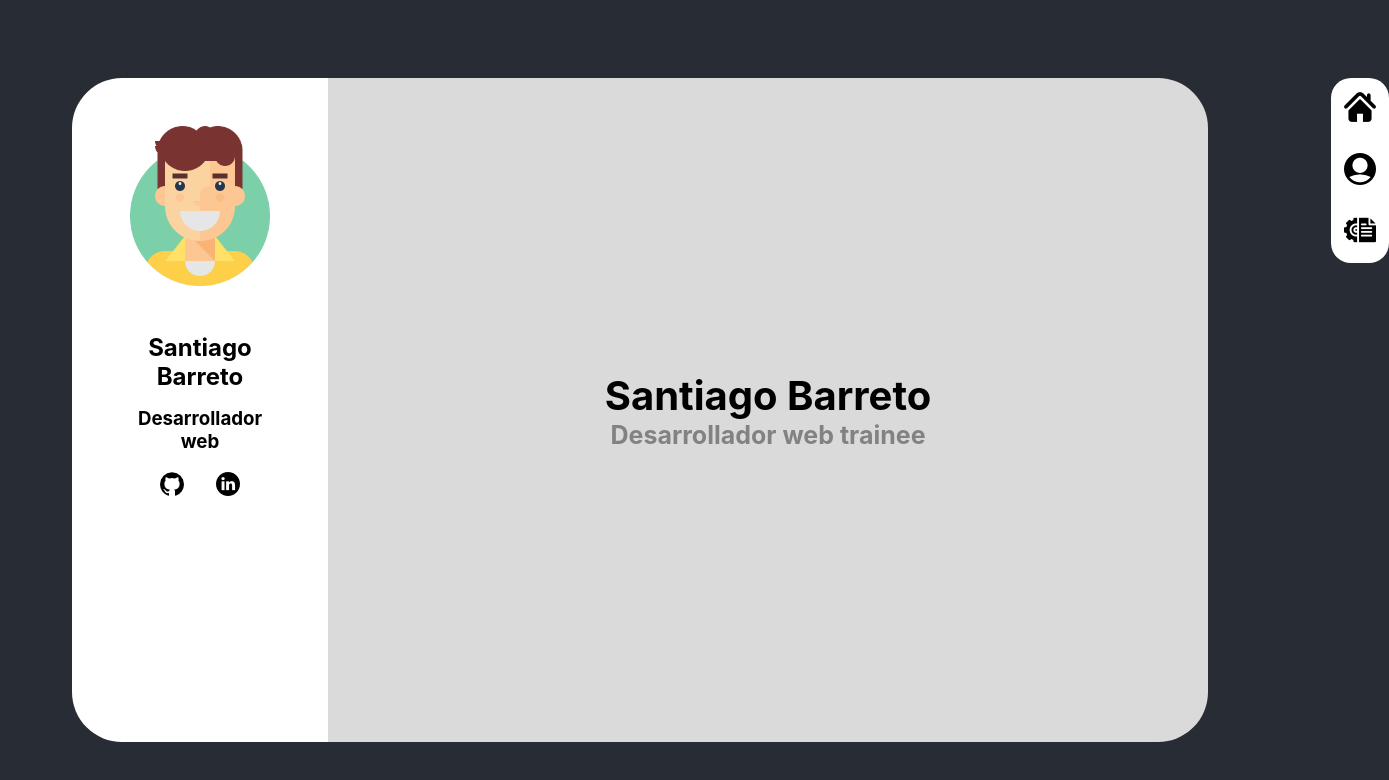
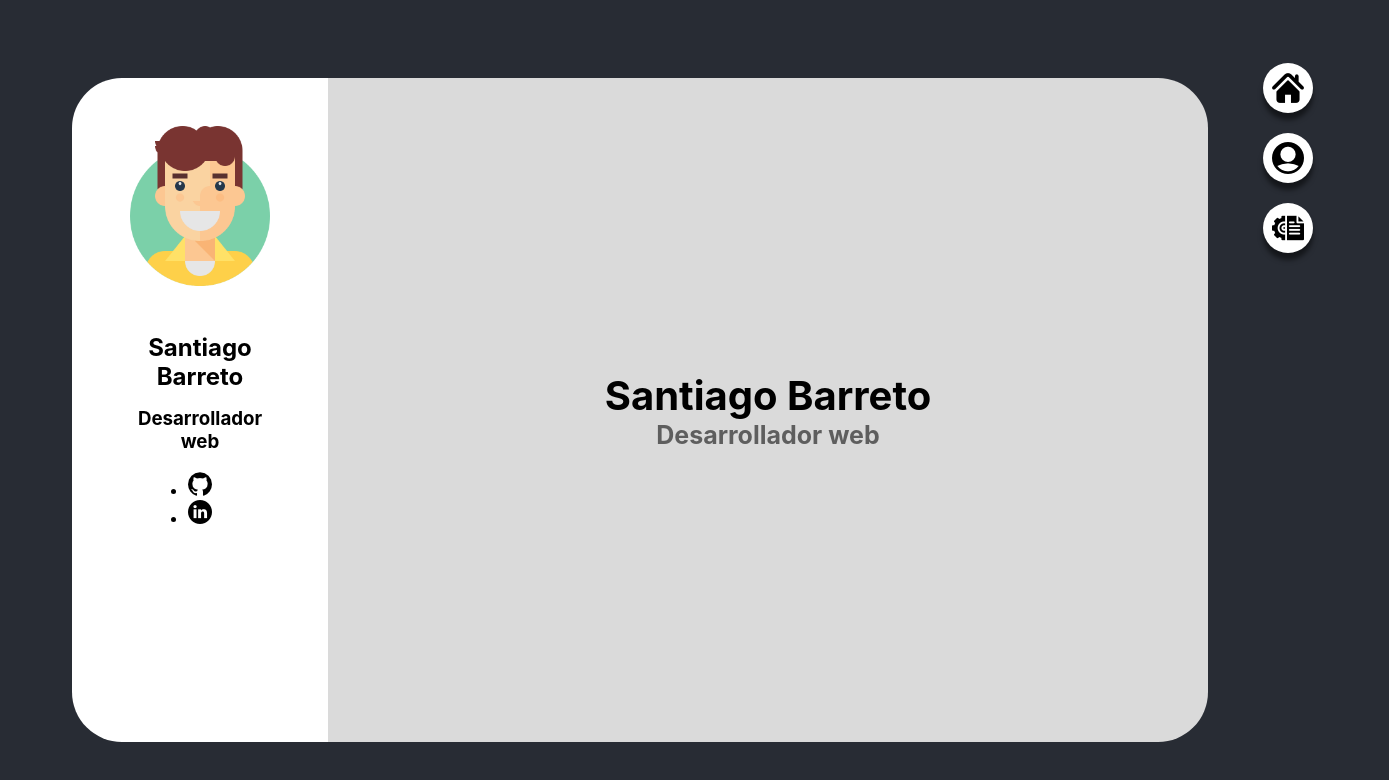
Before and after one commit to santieb/santieb.github.io, a React (Create React App) app: page / in a window 1280 px wide. Shown: the top 780 px of the page, 1389 px wide, since content can reach past the window. Built offline with nearby package versions, Linux system fonts and the light colour scheme.

Commit message:
[add] nav

```diff
--- a/src/App.css
+++ b/src/App.css
@@ -31,3 +31,58 @@
   padding: 0.8em;
   cursor: pointer
 }
+
+
+.menu-nav img {
+    margin-top: 9px;
+}
+
+.menu-nav ul {
+    margin-left: 90rem;
+    position: absolute;
+    transform: translate(-50%, -50%);
+    margin-left: 10vh;
+    margin-top: 10vh;
+    display: flex;
+    flex-direction: column;
+}
+
+.menu-nav ul li {
+    list-style: none;
+    margin: 10px;
+
+}
+.menu-nav ul li {
+    color: #000000;
+    font-size: 25px;
+    line-height: 50px;
+    transition: .5s;
+}
+.menu-nav ul li .fa:hover {
+    color: #ffffff;
+}
+.menu-nav ul li a {
+    position: relative;
+    display: block;
+    width: 50px;
+    height: 50px;
+    border-radius: 50%;
+    background-color: white;
+    text-align: center;
+    transition: 0.5s;
+    transform: translate(0,0px);
+    box-shadow: 0px 7px 5px rgba(0, 0, 0, 0.5);
+}
+.menu-nav ul li a:hover {
+    transform: rotate(0deg) skew(0deg) translate(0, -10px);
+}
+
+.menu-nav ul li:nth-child(1) a:hover {
+    background-color: #3b5999;
+}
+.menu-nav ul li:nth-child(2) a:hover {
+    background-color: #55acee;
+}
+.menu-nav ul li:nth-child(3) a:hover {
+    background-color: #e4405f;
+}
--- a/src/App.js
+++ b/src/App.js
@@ -13,25 +13,13 @@ const App = () => {
       <div class="presentation">
         <Main id={getState}/>
       </div>
-      <nav class="nav">
-        <ul className="items">
-          <li>
-            <a onClick={() => SetState(0)}>
-              <img className="items-icon" src={icons.home} alt="Home"/>
-            </a>
-          </li>
-          <li>
-            <a onClick={() => SetState(1)}>
-              <img className="items-icon" src={icons.user} alt="About me"/>
-            </a>
-          </li>
-          <li>
-            <a onClick={() => SetState(2)}>
-              <img className="items-icon" src={icons.project} alt="Projects"/>
-            </a>
-          </li>
-        </ul>
-      </nav>
+      <div class="menu-nav">
+      <ul>
+        <li><a onClick={() => SetState(0)}><img src={icons.home}></img></a></li>
+        <li><a onClick={() => SetState(1)}><img src={icons.user}></img></a></li>
+        <li><a onClick={() => SetState(2)}><img src={icons.project}></img></a></li>
+      </ul>
+      </div>
     </div>
   )
 }
--- a/src/assets/icons/icons.js
+++ b/src/assets/icons/icons.js
@@ -14,6 +14,7 @@ import node from './node.png'
 import docker from './docker.png'
 import aws from './aws.png'
 import mariadb from './mariadb.png'
+import me2 from './user1.png'
 
 const icons = {
   "me": me,
@@ -31,7 +32,8 @@ const icons = {
   "js": js,
   "node": node,
   "aws": aws,
-  "mariadb": mariadb
+  "mariadb": mariadb,
+  "me2": me2
 }
 
 export default icons
--- a/src/components/Card/Card.css
+++ b/src/components/Card/Card.css
@@ -38,7 +38,3 @@
   font-size: 16px;
   font-weight: 300;
 }
-
-.icons-card {
-  padding: 1rem 2rem;
-}
--- a/src/components/Header/Header.css
+++ b/src/components/Header/Header.css
@@ -19,10 +19,6 @@
   width: 10rem;
 }
 
-.icons {
-  padding: 1em;
-}
-
 .header__title {
   padding: 0.6em 0em 0.3em 0em;
 }
--- a/src/components/Header/Header.js
+++ b/src/components/Header/Header.js
@@ -9,12 +9,13 @@ const Header = () => {
       <h2 class="header__title">Santiago Barreto</h2>
       <h3 class="header__des">Desarrollador web</h3>
         <div class="links">
-          <a class="icons" title="github" href="https://github.com/santieb">
-          <img src={icons.github} alt="github" />
-          </a>
-          <a class="icons" title="linkedin" href="https://www.linkedin.com/in/santiagobarreto-/">
-          <img src={icons.linkedin} alt="linkedin" />
-          </a>
+          <ul>
+            <li> <a class="icons" title="github" href="https://github.com/santieb">
+            <img src={icons.github} alt="github" /></a></li>
+            <li>
+            <a class="icons" title="linkedin" href="https://www.linkedin.com/in/santiagobarreto-/">
+            <img src={icons.linkedin} alt="linkedin" /></a></li>
+          </ul>
         </div>
       </div>
     </div>
--- a/src/components/Main/Home.css
+++ b/src/components/Main/Home.css
@@ -4,5 +4,5 @@
 
 .h2 {
   font-size: 25px;
-  color: #828282;
+  color: #5e5e5e;
 }
--- a/src/components/Main/Home.js
+++ b/src/components/Main/Home.js
@@ -4,7 +4,7 @@ const Home = () => {
   return (
     <div className="section-main">
       <h1 className="h1">Santiago Barreto</h1>
-      <h2 className="h2">Desarrollador web trainee</h2>
+      <h2 className="h2">Desarrollador web</h2>
     </div>
   )
 }
--- a/src/components/Me/Me.css
+++ b/src/components/Me/Me.css
@@ -8,16 +8,17 @@
   flex-direction: column;
   padding: 1rem;
   text-align: center;
+  align-items: center;
 }
 
 .me__description {
   font-size: 1.5rem;
-  padding: 3rem 3rem;
+  padding: 3rem 4rem;
 }
 
 .me_title {
   font-size: 2rem;
-  padding: 1rem
+  padding: 0.5rem;
 }
 
 .tech__icon {
--- a/src/components/Me/Me.js
+++ b/src/components/Me/Me.js
@@ -3,7 +3,6 @@ import Tech from './Tech'
 import Carousel from 'react-elastic-carousel'
 
 const Me = () => {
-
   return (
   <>
   <div className="header">
@@ -18,11 +17,11 @@ const Me = () => {
     <div>
       <h3 className="me_title">Tecnologías</h3>
     </div>
-    <Carousel itemsToShow={3} itemsToScroll={3} infiniteLoop={true} className="carousel">
+    <Carousel itemsToShow={3} itemsToScroll={3} infiniteLoop={true} className="carousel" >
       <Tech name="HTML" icon={icons.html} ></Tech>
       <Tech name="CSS" icon={icons.css} ></Tech>
-      <Tech name="JS" icon={icons.js} ></Tech>
-      <Tech name="Node" icon={icons.node} ></Tech>
+      <Tech name="JavaScript" icon={icons.js} ></Tech>
+      <Tech name="Node.js" icon={icons.node} ></Tech>
       <Tech name="MongoDB" icon={icons.mongo} ></Tech>
       <Tech name="MariaDB" icon={icons.mariadb} ></Tech>
       <Tech name="AWS" icon={icons.aws} ></Tech>
--- a/src/components/Projects/Projects.js
+++ b/src/components/Projects/Projects.js
@@ -25,6 +25,7 @@ const Projects = () => {
       urlDemo={''}>
     </Card>
     </div>
+    Más proyetos en <a href="https://github.com/santieb">github.com/santieb</a>
   </div>
   )
 }
```
Also changed, not shown: src/assets/icons/user1.png (added).
